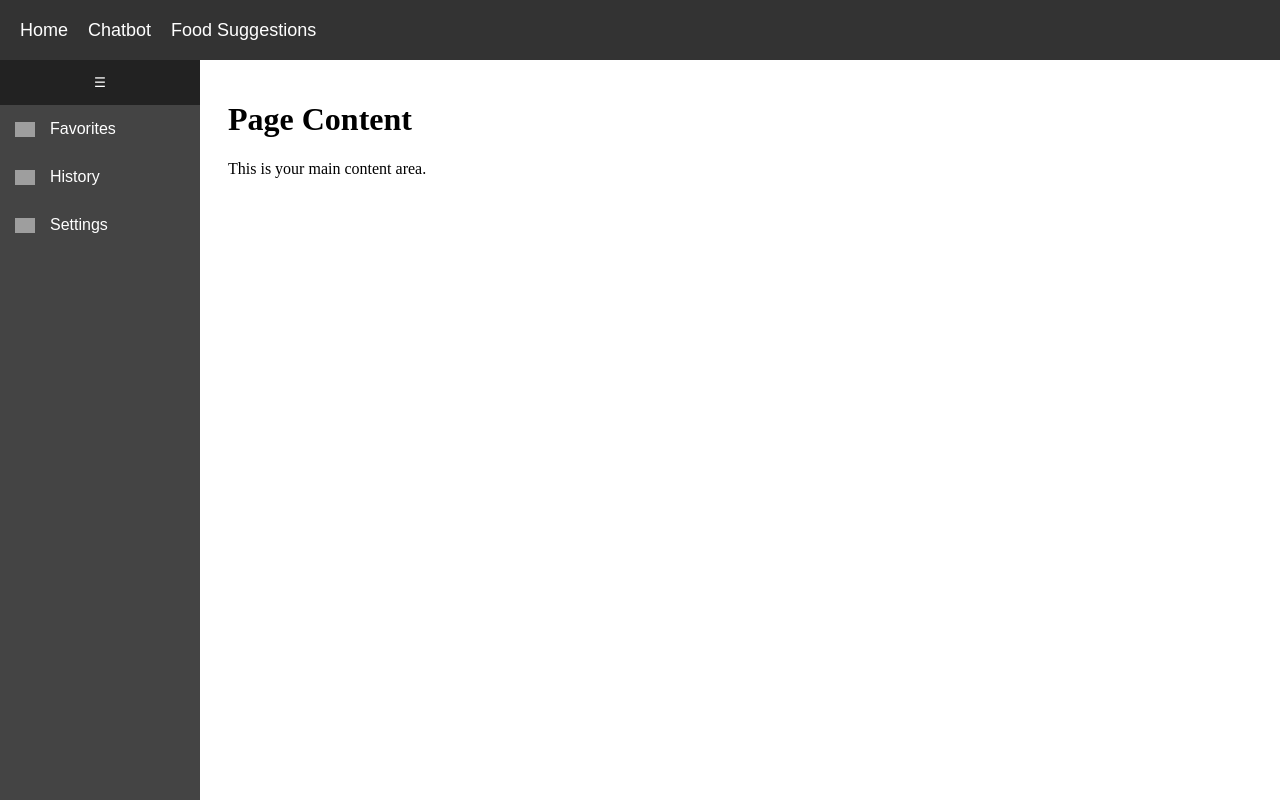
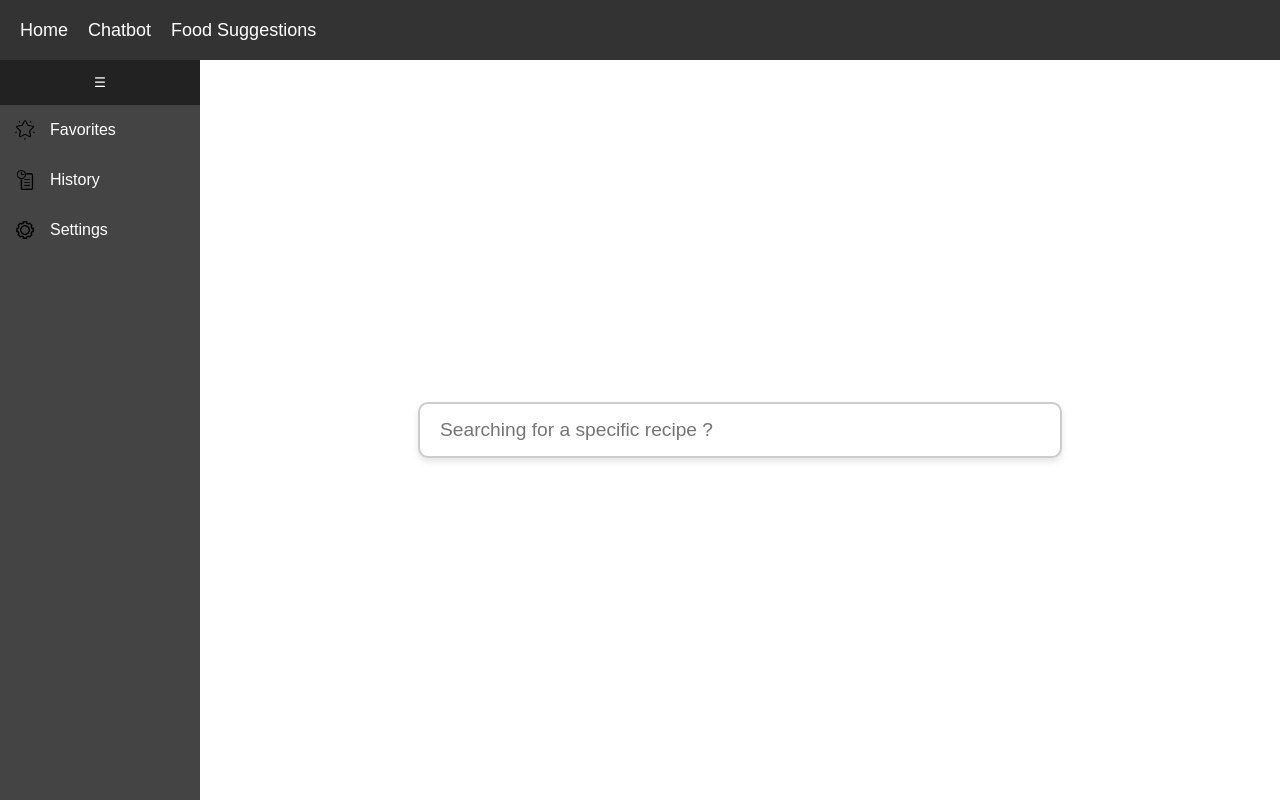
Before and after one commit to KarimMiladi/Web-Project-RT2-3-Food-Recipes, a PHP site: page /main.html in a window 1280 px wide. Run offline with PHP 8.4, Linux system fonts and the light colour scheme; grey boxes are pictures that could not be loaded.

Commit message:
added file for images and search bar for home page

```diff
--- a/home.html
+++ b/home.html
@@ -3,10 +3,52 @@
 <head>
     <meta charset="UTF-8">
     <meta name="viewport" content="width=device-width, initial-scale=1.0">
-    <title>Document</title>
+    <title>Home</title>
+    <style>
+body {
+    display: flex;
+    justify-content: center;
+    align-items: center;
+    height: 100vh;
+    margin: 0;
+}
+
+div{
+    width: 50%;
+    background-image: url();
+}
+
+#search-container {
+    display: flex;
+    justify-content: center;
+    align-items: center;
+    height: 100%;
+    width: 100%;
+    background-image: url("");
+    background-size: cover;
+    background-position: center;
+}
+
+#search-bar {
+    width: 100%;
+    max-width: 600px;
+    padding: 15px 20px;
+    font-size: 1.2rem;
+    border: 2px solid #ccc;
+    border-radius: 10px;
+    outline: none;
+    box-shadow: 0 4px 6px rgba(0,0,0,0.1);
+}
+
+#search-bar:focus {
+    border-color: #ff6600;
+    box-shadow: 0 4px 10px rgba(255,102,0,0.3);
+}
+</style>
 </head>
 <body>
-    <h1>Page Content</h1>
-    <p>This is your main content area.</p>
+    <div id="search-container">
+        <input type="text" placeholder="Searching for a specific recipe ?" id="search-bar">
+    </div>
 </body>
 </html>
--- a/main.html
+++ b/main.html
@@ -4,26 +4,26 @@
     <meta charset="UTF-8">
     <meta name="viewport" content="width=device-width, initial-scale=1.0">
     <title>Food Recipes</title>
-    <link rel="stylesheet" href="main.css">
+    <link rel="stylesheet" href="style.css">
 </head>
 <body>
     <div class="topnav">
-        <a href="home.html">Home</a>
-        <a href="chatbot.html">Chatbot</a>
-        <a href="suggestions.html">Food Suggestions</a>
+        <a target="contentFrame" href="home.html">Home</a>
+        <a target="contentFrame" href="chatbot.html">Chatbot</a>
+        <a target="contentFrame" href="suggestions.html">Food Suggestions</a>
     </div>
     <div class="sidenav" id="sidebar">
         <button class="toggle-btn" onclick="toggleSidebar()">☰<i class="fa-solid fa-bars"></i></button>
         <a href="favorites.html" target="contentFrame">
-            <img src="https://cdn-icons-png.flaticon.com/512/263/263075.png" alt="" width="20">
+            <img src="images/favorites.png" alt="" width="20">
             <span class="text">Favorites</span>
         </a>
-        <a href="history.html" target="contentFrame">
-            <img src="https://cdn-icons-png.flaticon.com/512/32/32223.png" alt="" width="20">
+        <a href="images/history.png" target="contentFrame">
+            <img src="images/history.png" alt="" width="20">
             <span class="text">History</span>
         </a>
         <a href="settings.html" target="contentFrame">
-            <img src="https://upload.wikimedia.org/wikipedia/commons/6/6d/Windows_Settings_app_icon.png" alt="" width="20">
+            <img src="images/settings.png" alt="" width="20">
             <span class="text">Settings</span>
         </a>
     </div>
--- a/main.css
+++ b/style.css
@@ -1,3 +1,4 @@
+/* ===== General ===== */
 body {
     margin: 0;
     font-family: Arial, sans-serif;
@@ -31,17 +32,18 @@ body {
 /* ===== Sidebar ===== */
 .sidenav {
     position: fixed;
-    top: 60px;
+    top: 60px; /* below navbar */
     left: 0;
     width: 200px;
-    height: 100%;
+    height: calc(100vh - 60px); /* full height minus navbar */
     background: #444;
     transition: 0.3s;
+    overflow: auto;
 }
 
 /* Collapsed sidebar */
 .sidenav.collapsed {
-    width:55px;
+    width: 55px;
 }
 
 /* Sidebar links */
@@ -75,12 +77,22 @@ body {
 
 /* ===== Content ===== */
 .content {
-    margin-top: 60px;
-    margin-left: 200px;
-    padding: 20px;
+    position: absolute;
+    top: 60px; /* below navbar */
+    left: 200px; /* next to sidebar */
+    width: calc(100% - 200px);
+    height: calc(100vh - 60px);
     transition: 0.3s;
 }
 
 .content.expanded {
-    margin-left: 70px;
+    left: 55px; /* when sidebar is collapsed */
+    width: calc(100% - 55px);
 }
+
+/* ===== iframe ===== */
+.content iframe {
+    width: 100%;
+    height: 100%;
+    border: none;
+}
```
Also changed, not shown: home.css (added, +16 -0 lines), images/background_food.jpg (added), images/favorites.png (renamed from favorites.png), images/history.png (renamed from history.png), images/home.png (renamed from home.png), images/settings.png (renamed from settings.png).
